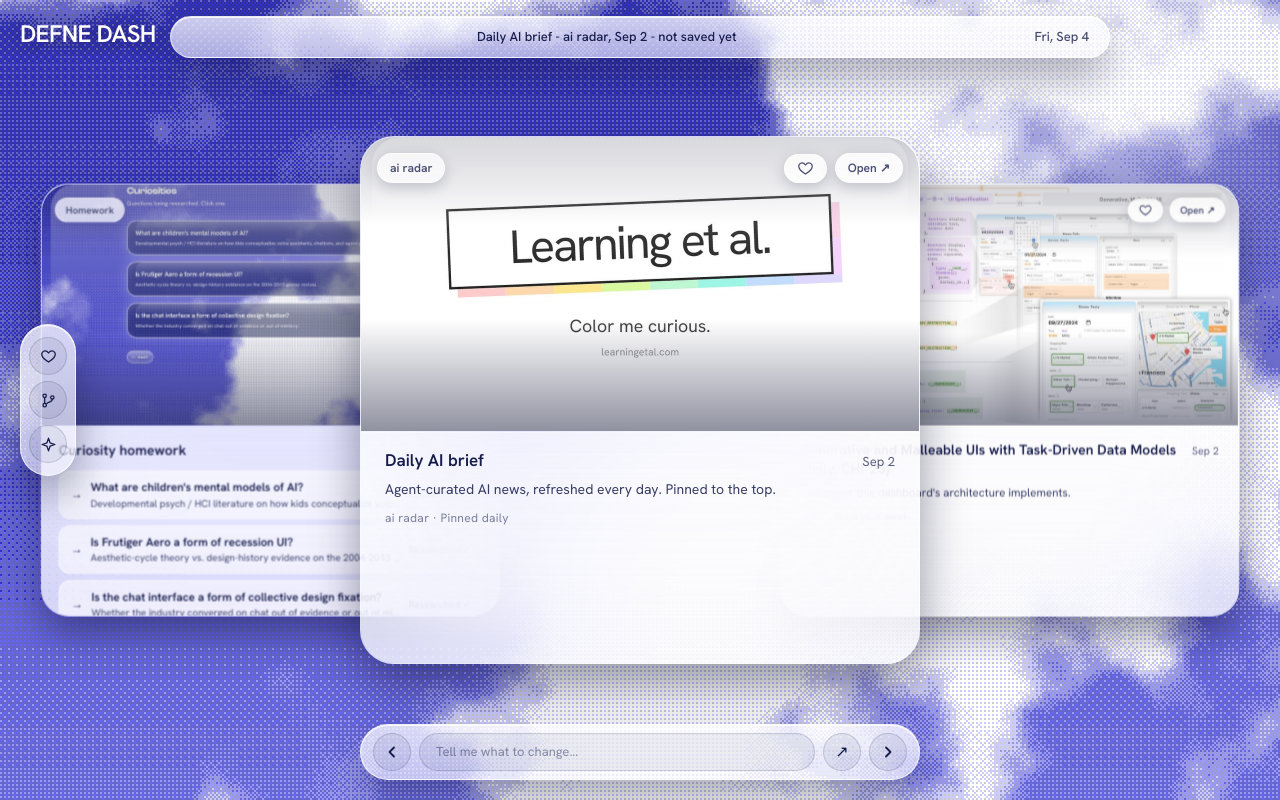
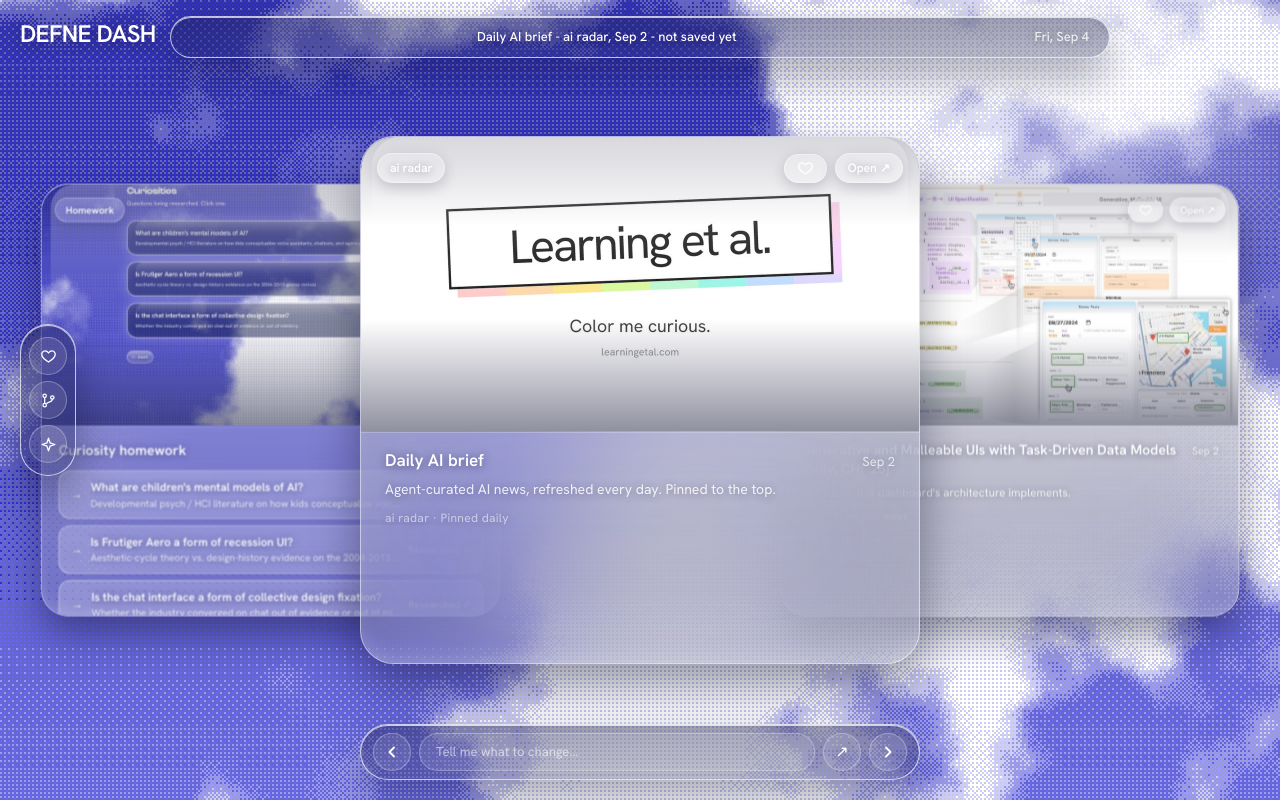
Before and after one commit to defnegenc/defne-dash, a Next.js app: page / in a window 1280 px wide. Built offline with nearby package versions, Linux system fonts and the light colour scheme; a web font is replaced by a local one.

Commit message:
v20: whole-card glass like the run-card pin - no white fill anywhere, sky melts through every surface as blur wash, white ink with soft shadow, rim-light edges, smoky indigo tint keeps text readable over white clouds

```diff
--- a/src/app/globals.css
+++ b/src/app/globals.css
@@ -246,7 +246,7 @@ body {
    Smoky frost: near-clear white tint + heavy blur so the digicore sky
    bleeds through, hairline white rim, inner top light, soft floor shadow. */
 .vglass {
-  background: linear-gradient(180deg, rgba(252, 252, 254, 0.5), rgba(248, 248, 252, 0.36));
+  background: linear-gradient(180deg, rgba(24, 26, 68, 0.34), rgba(24, 26, 68, 0.22));
   backdrop-filter: blur(80px) saturate(1.5) brightness(1.07);
   -webkit-backdrop-filter: blur(80px) saturate(1.5) brightness(1.07);
   border: 1px solid rgba(255, 255, 255, 0.62);
@@ -306,17 +306,18 @@ body {
 .vchip {
   font-size: 12px;
   font-weight: 600;
-  color: #161c4a;
+  color: #fff;
+  text-shadow: 0 1px 8px rgba(8, 12, 50, 0.5);
   padding: 5px 12px;
   border-radius: 999px;
-  background: rgba(255, 255, 255, 0.72);
-  border: 1px solid rgba(255, 255, 255, 0.7);
+  background: rgba(255, 255, 255, 0.16);
+  border: 1px solid rgba(255, 255, 255, 0.4);
   backdrop-filter: blur(40px) saturate(1.5) brightness(1.06);
   -webkit-backdrop-filter: blur(40px) saturate(1.5) brightness(1.06);
   box-shadow: 0 4px 14px rgba(8, 10, 42, 0.25);
 }
 .vchip-strong {
-  background: rgba(255, 255, 255, 0.85);
+  background: rgba(255, 255, 255, 0.28);
 }
 
 /* card visual zone: digicore dither swatch, darker at the bottom so the
@@ -328,7 +329,7 @@ body {
   display: flex;
   align-items: center;
   justify-content: center;
-  background: rgba(255, 255, 255, 0.3);
+  background: rgba(255, 255, 255, 0.06);
   backdrop-filter: blur(48px) saturate(1.5) brightness(1.06);
   -webkit-backdrop-filter: blur(48px) saturate(1.5) brightness(1.06);
   border-bottom: 1px solid rgba(255, 255, 255, 0.22);
@@ -371,11 +372,12 @@ body {
 
 /* info panel zone under the visual */
 .vglass-panel {
-  background: linear-gradient(180deg, rgba(252, 252, 254, 0.7), rgba(248, 248, 252, 0.54));
+  background: linear-gradient(180deg, rgba(252, 252, 254, 0.34), rgba(248, 248, 252, 0.2));
   backdrop-filter: blur(80px) saturate(1.5) brightness(1.08);
   -webkit-backdrop-filter: blur(80px) saturate(1.5) brightness(1.08);
-  border-top: 1px solid rgba(255, 255, 255, 0.55);
-  color: #161c4a;
+  border-top: 1px solid rgba(255, 255, 255, 0.35);
+  color: #fff;
+  text-shadow: 0 1px 10px rgba(8, 12, 50, 0.45);
 }
 
 /* list rows inside pr / homework cards: glass capsules */
@@ -386,13 +388,13 @@ body {
   padding: 9px 14px;
   border-radius: 14px;
   font-size: 14px;
-  color: #161c4a;
-  background: rgba(255, 255, 255, 0.58);
-  border: 1px solid rgba(255, 255, 255, 0.6);
+  color: #fff;
+  background: rgba(255, 255, 255, 0.14);
+  border: 1px solid rgba(255, 255, 255, 0.3);
   transition: background 140ms ease, transform 140ms ease;
 }
 .pr-row:hover {
-  background: rgba(255, 255, 255, 0.62);
+  background: rgba(255, 255, 255, 0.24);
   transform: translateX(2px);
 }
 .pr-mark {
@@ -401,51 +403,52 @@ body {
   text-align: center;
 }
 .pr-ready {
-  background: rgba(255, 255, 255, 0.55);
-  border-color: rgba(255, 255, 255, 0.75);
+  background: rgba(255, 255, 255, 0.22);
+  border-color: rgba(255, 255, 255, 0.5);
 }
 .pr-stale {
   border-style: dashed;
-  border-color: rgba(21, 27, 71, 0.55);
-  background: rgba(255, 255, 255, 0.28);
+  border-color: rgba(255, 255, 255, 0.55);
+  background: rgba(255, 255, 255, 0.08);
 }
 .pr-merged {
-  background: rgba(255, 255, 255, 0.2);
-  border-color: rgba(255, 255, 255, 0.35);
-  color: rgba(21, 27, 71, 0.55);
+  background: rgba(255, 255, 255, 0.06);
+  border-color: rgba(255, 255, 255, 0.2);
+  color: rgba(255, 255, 255, 0.55);
+  text-shadow: none;
 }
 
 /* bars take the pin's light material: milky frost, dark ink foreground */
 .vglass-bar {
-  background: linear-gradient(180deg, rgba(252, 252, 254, 0.76), rgba(248, 248, 252, 0.6));
+  background: linear-gradient(180deg, rgba(24, 26, 68, 0.42), rgba(24, 26, 68, 0.3));
   backdrop-filter: blur(80px) saturate(1.5) brightness(1.08);
   -webkit-backdrop-filter: blur(80px) saturate(1.5) brightness(1.08);
   border: 1px solid rgba(255, 255, 255, 0.7);
   box-shadow:
-    inset 0 1px 0 rgba(255, 255, 255, 0.85),
+    inset 0 1px 0 rgba(255, 255, 255, 0.7),
     0 18px 40px rgba(6, 8, 38, 0.35);
-  color: #161c4a;
+  color: #fff;
+  text-shadow: 0 1px 10px rgba(8, 12, 50, 0.45);
 }
 .vglass-bar .vbtn {
-  color: #161c4a;
-  background: rgba(21, 27, 71, 0.07);
-  border-color: rgba(21, 27, 71, 0.16);
+  color: #fff;
+  background: rgba(255, 255, 255, 0.1);
+  border-color: rgba(255, 255, 255, 0.3);
 }
 .vglass-bar .vbtn:hover {
-  background: rgba(21, 27, 71, 0.15);
+  background: rgba(255, 255, 255, 0.22);
 }
 .vglass-bar .dot {
-  background: rgba(21, 27, 71, 0.3);
+  background: rgba(255, 255, 255, 0.35);
 }
 .vglass-bar .dot-active {
-  background: #161c4a;
+  background: #fff;
 }
 
 /* saved state on chips */
 .vchip-saved {
-  background: rgba(255, 255, 255, 0.85);
-  color: #161c4a;
-  text-shadow: none;
+  background: rgba(255, 255, 255, 0.34);
+  color: #fff;
 }
 .vchip {
   display: inline-flex;
@@ -476,20 +479,20 @@ a.vchip:hover, button.vchip:hover {
 /* bottom-bar message input: composes an iMessage to the agent */
 .dash-input {
   width: 100%;
-  background: rgba(21, 27, 71, 0.07);
-  border: 1px solid rgba(21, 27, 71, 0.16);
+  background: rgba(255, 255, 255, 0.1);
+  border: 1px solid rgba(255, 255, 255, 0.28);
   border-radius: 999px;
   padding: 8px 16px;
   font-size: 13px;
-  color: #161c4a;
+  color: #fff;
   outline: none;
 }
 .dash-input::placeholder {
-  color: rgba(21, 27, 71, 0.45);
+  color: rgba(255, 255, 255, 0.6);
 }
 .dash-input:focus {
-  background: rgba(255, 255, 255, 0.5);
-  border-color: rgba(21, 27, 71, 0.4);
+  background: rgba(255, 255, 255, 0.18);
+  border-color: rgba(255, 255, 255, 0.5);
 }
 
 /* mobile square cards: let the visual zone shrink so 1:1 cards fit */
```
